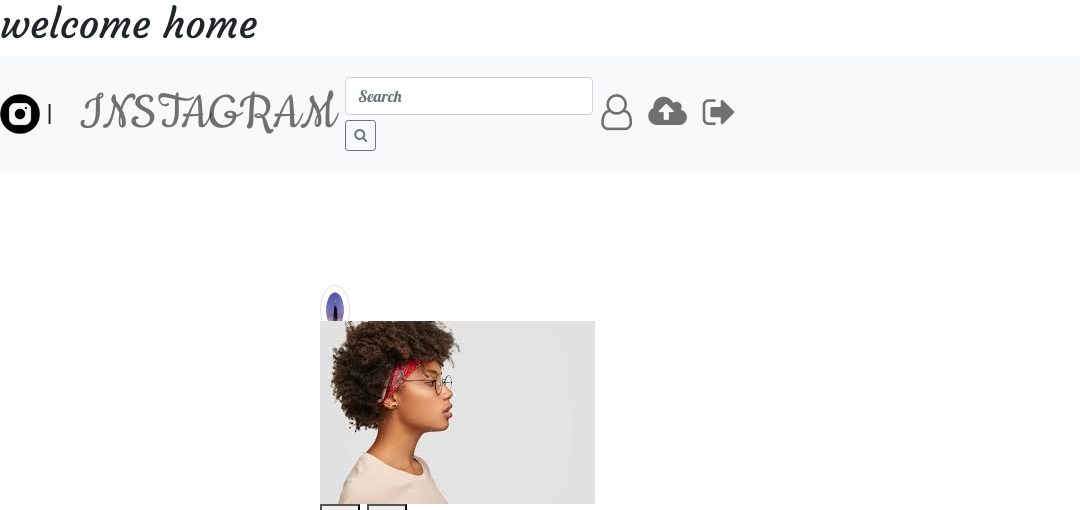
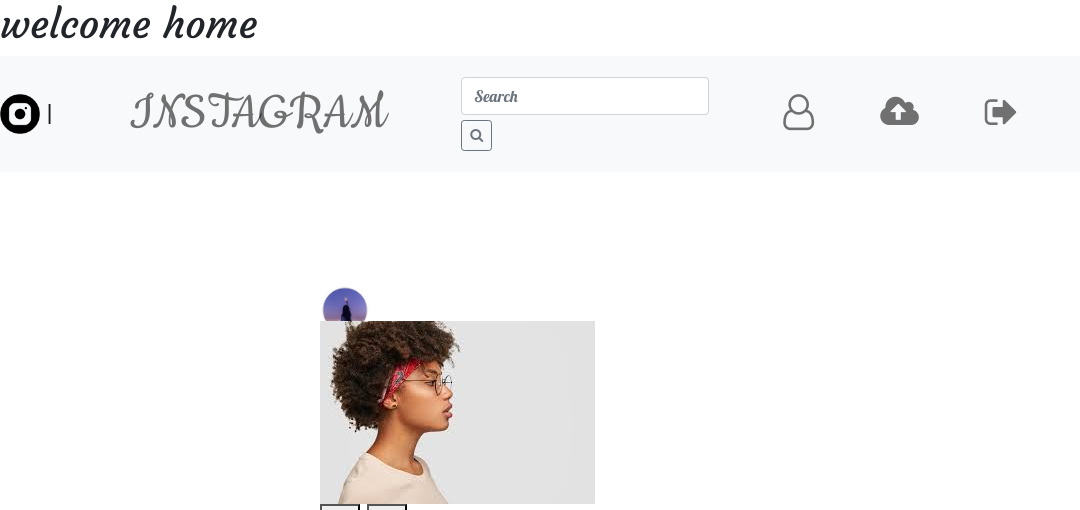
Before and after one commit to alphine3900/Instagram-app, a Django app: template instagram/templates/home.html in a window 1280 px wide. Shown: the top 510 px of the page, without its empty margins (0-1080 px from the left). Run offline with Django 3.2, Linux system fonts and the light colour scheme; the template is opened without the code that fills it, so the values that code supplies are empty; some web fonts are replaced.

Commit message:
add home

```diff
--- a/instagram/templates/home.html
+++ b/instagram/templates/home.html
@@ -28,7 +28,7 @@
             </li>
 
           </ul>
-          <form class="form-inline navbar-form my-2 my-lg-0" role='search' action="{% url 'search_results' %}">
+          <form class="nav-link"  class="form-inline navbar-form my-2 my-lg-0" role='search' action="{% url 'search_results' %}">
             <input class="form-control mr-sm-2" type="search" placeholder="Search" name='username' aria-label="Search">
             <button class="btn btn-sm btn-outline-secondary my-2 my-sm-0" type="submit"><i class="fa fa-search"></i></button>
           </form>
@@ -63,7 +63,7 @@
 
           <div class='col-xs-7 col-sm-7 col-md-7 col-lg-7 d-block top-buffer'>
             <div class='d-inline-flex'>
-              <div class="userAvatar mr-2"> <img class='img-thumbnail' height="50" width="50" src="instapage/static/images/download.jpeg" alt='userAvatar'>
+              <div class="userAvatar mr-2"> <img height="100" width="100"   src="instapage/static/images/download.jpeg" alt='userAvatar'>
               </div>
               <div class='text-center align-self-center'> <strong> {{ user.username}} </strong> </div>
             </div>
@@ -165,6 +165,9 @@
 </body>
 </html>
 <style>
+    .nav-link{
+        margin-left: 50px;
+    }
     .img-thumbnail{
         height: 200px;
         width: 200px;
```
